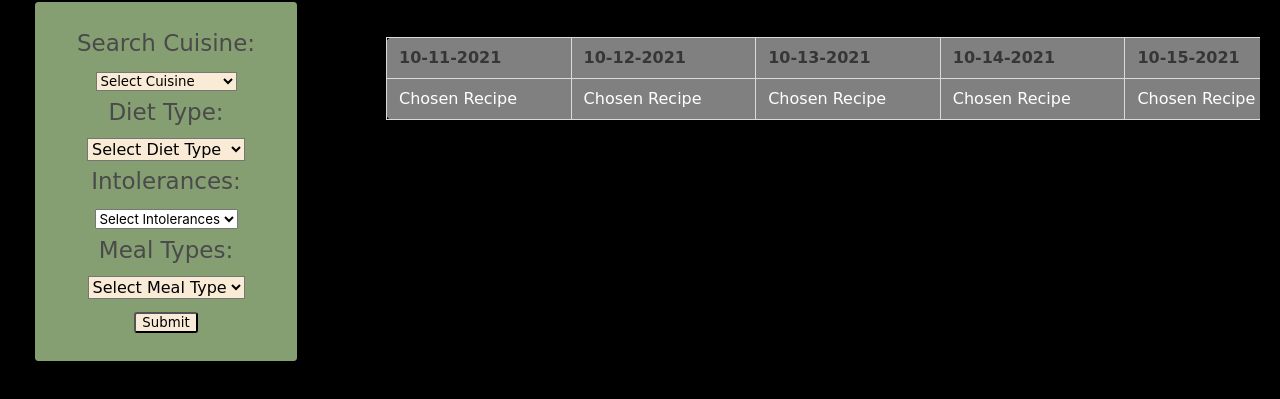
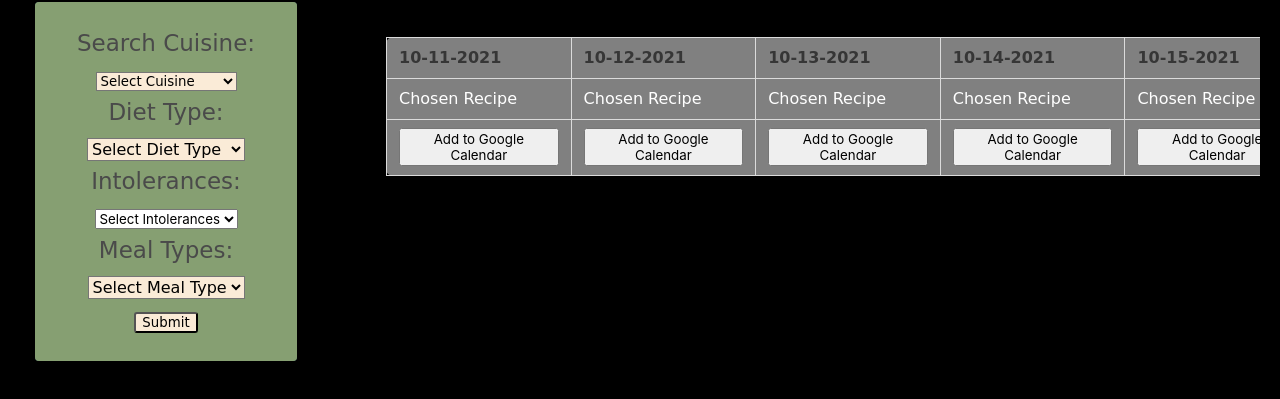
Before and after one commit to nandodavila/Weekly-Meal-Planners, a plain HTML site: page index.html in a window 1280 px wide. Shown: the part 421-820 px from the top of the page. Drawn offline with nearby package versions, Linux system fonts and the light colour scheme; a web font is replaced by a local one.

Commit message:
added calendar buttons

```diff
--- a/index.html
+++ b/index.html
@@ -154,6 +154,23 @@
                                 <div class="recipe5">Chosen Recipe</div>
                             </td>
                         </tr>
+                        <tr>
+                            <td class="table calendar-button">
+                                <button class="calendar-add1">Add to Google Calendar</button>
+                            </td>
+                            <td class="table calendar-button">
+                                <button class="calendar-add1">Add to Google Calendar</button>
+                            </td>
+                            <td class="table calendar-button">
+                                <button class="calendar-add1">Add to Google Calendar</button>
+                            </td>
+                            <td class="table calendar-button">
+                                <button class="calendar-add1">Add to Google Calendar</button>
+                            </td>
+                            <td class="table calendar-button">
+                                <button class="calendar-add1">Add to Google Calendar</button>
+                            </td>
+                        </tr>
                 </table>
             </div>
 
```
Also changed, not shown: assets/js/script.js (+0 -96 lines).
